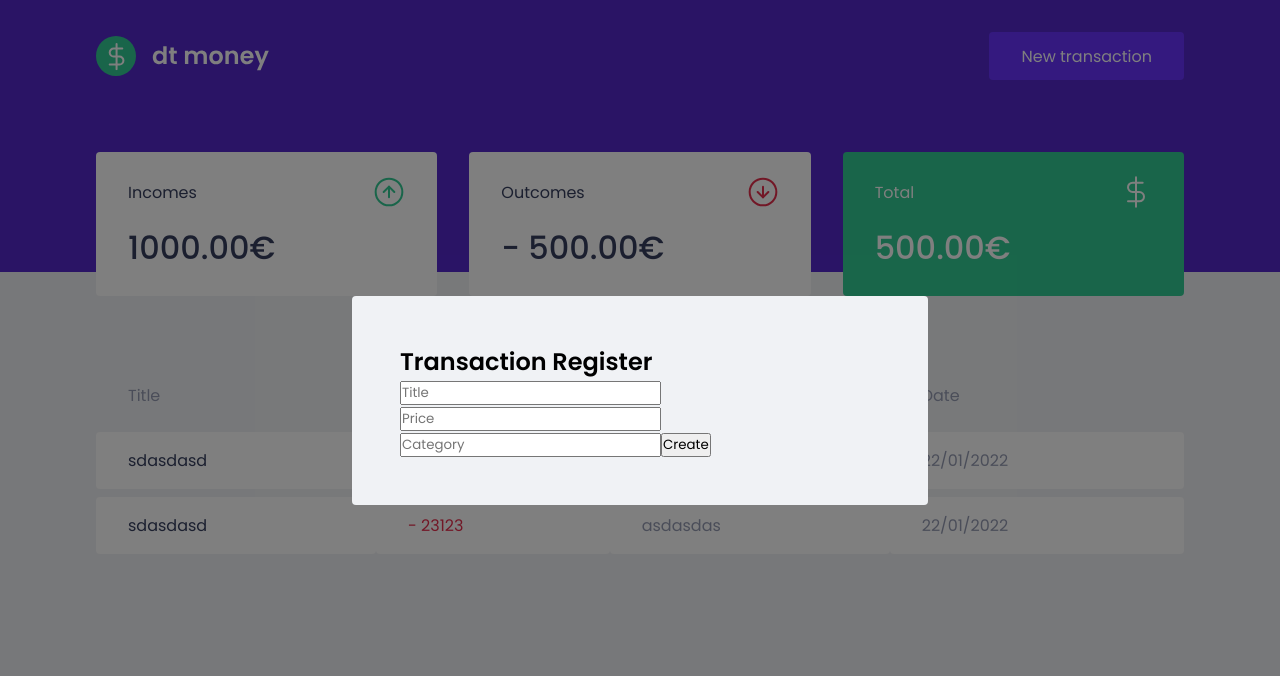
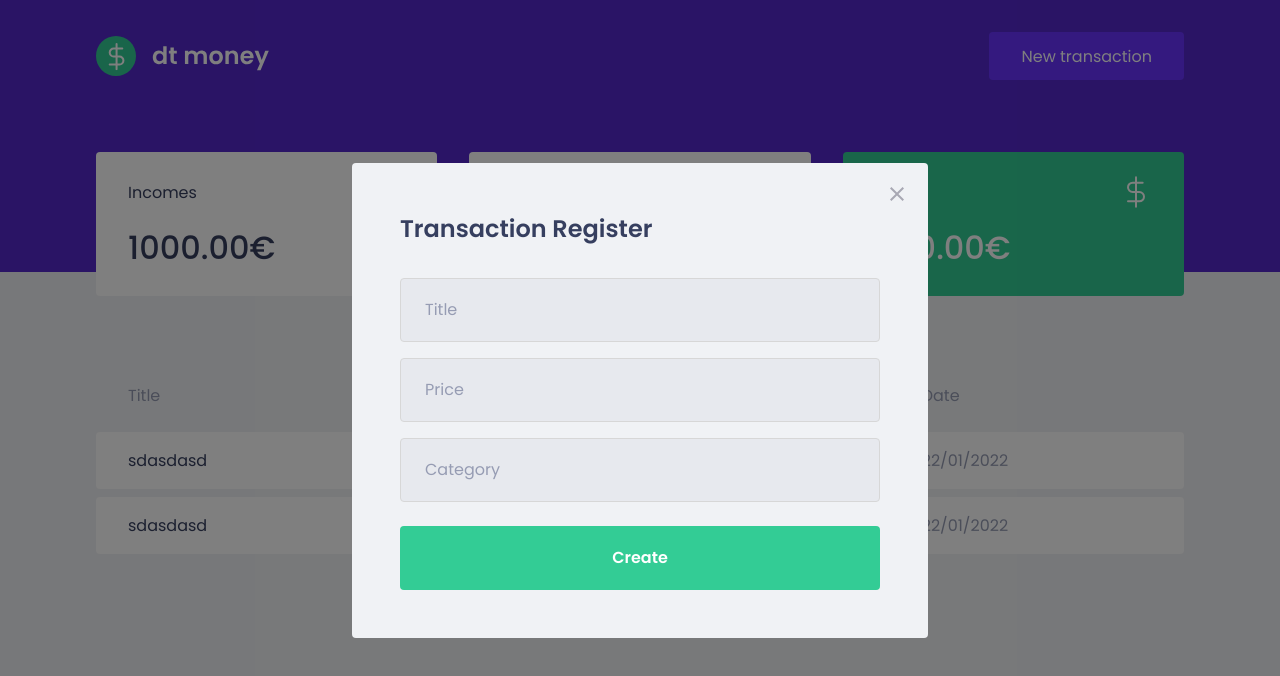
Before and after one commit to lucassodresa/dt-money, a React (Create React App) app: page / in a window 1280 px wide. Both pictures are taken after a click on the button "New transaction". Shown: the top 676 px of the page. Built offline with nearby package versions, Linux system fonts and the light colour scheme; no server answers; what miragejs would draw is missing.

Commit message:
NewTransactionModal form styled

```diff
--- a/src/components/NewTransactionModal/index.tsx
+++ b/src/components/NewTransactionModal/index.tsx
@@ -1,4 +1,5 @@
 import Modal from "react-modal";
+import closeImg from "../../assets/close.svg";
 import { Container } from "./styles";
 
 interface NewTransactionModalProps {
@@ -16,6 +17,13 @@
       overlayClassName="react-modal-overlay"
       className="react-modal-content"
     >
+      <button
+        type="button"
+        onClick={onRequestClose}
+        className="react-modal-close"
+      >
+        <img src={closeImg} alt="Close modal" />
+      </button>
       <Container>
         <h2>Transaction Register</h2>
         <input placeholder="Title" />
--- a/src/components/NewTransactionModal/styles.ts
+++ b/src/components/NewTransactionModal/styles.ts
@@ -1,3 +1,44 @@
 import styled from "styled-components";
 
-export const Container = styled.form``;
+export const Container = styled.form`
+  h2 {
+    color: var(--text-title);
+    font-size: 1.5rem;
+    margin-bottom: 2rem;
+  }
+
+  input {
+    width: 100%;
+    padding: 0 1.5rem;
+    height: 4rem;
+    border-radius: 0.25rem;
+    background: #e7e9ee;
+    border: 1px solid #d7d7d7;
+    font-weight: 400;
+    font-size: 1rem;
+
+    &::placeholder {
+      color: var(--text-body);
+    }
+    & + input {
+      margin-top: 1rem;
+    }
+  }
+  button[type="submit"] {
+    width: 100%;
+    padding: 0 1.5rem;
+    height: 4rem;
+    background: var(--green);
+    color: #fff;
+    border-radius: 0.25rem;
+    border: 0;
+    font-size: 1rem;
+    margin-top: 1.5rem;
+    font-weight: 600;
+    transition: filter 0.2s;
+
+    &:hover {
+      filter: brightness(0.9);
+    }
+  }
+`;
--- a/src/sytles/global.ts
+++ b/src/sytles/global.ts
@@ -83,4 +83,17 @@
     position: relative;
     border-radius: 0.25rem;
   }
+
+  .react-modal-close {
+    position: absolute;
+    right: 1.5rem;
+    top: 1.5rem;
+    border: 0;
+    background: transparent;
+    transition: filter 0.2s;
+
+    &:hover {
+      filter: brightness(0.8);
+    }
+  }
 `;
```
